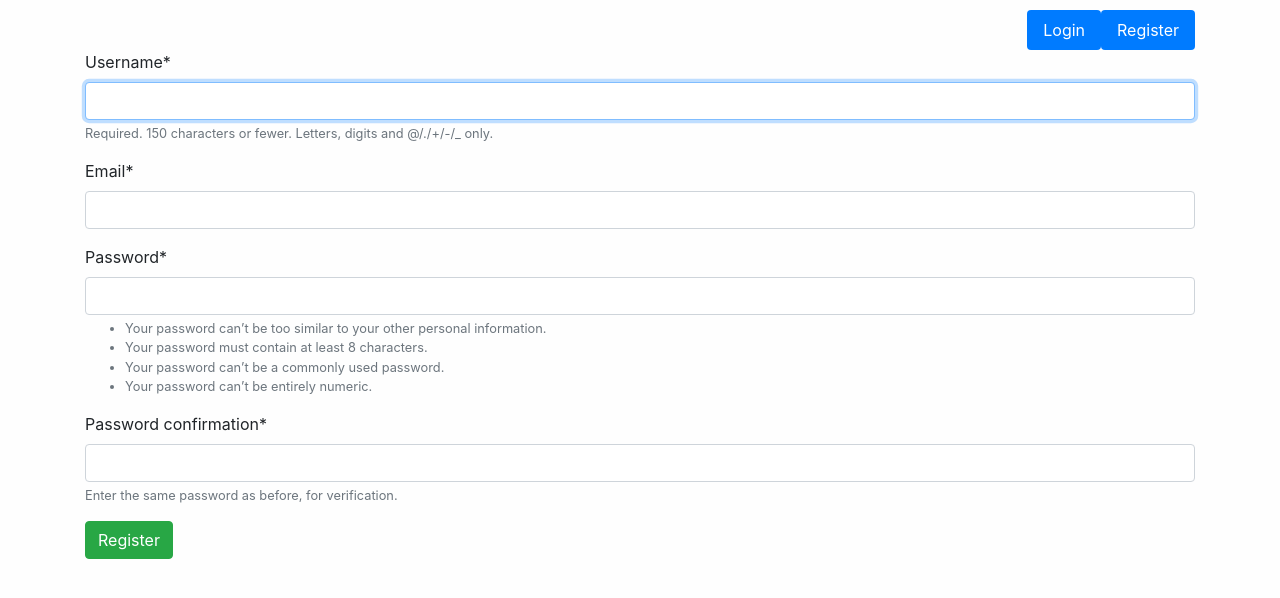
After one commit to anikolaienko/django-simple-webapp, a Django app: page /accounts/register in a window 1280 px wide. The commit adds this page. Shown: the top 598 px of the page. Run offline with Django 3.2, Linux system fonts and the light colour scheme; some libraries are stand-ins or nearby versions.

Commit message:
added registration, login, logout

```diff
--- a/app/settings.py
+++ b/app/settings.py
@@ -27,7 +27,6 @@ DEBUG = True
 
 ALLOWED_HOSTS = []
 
-
 # Application definition
 
 INSTALLED_APPS = [
@@ -38,6 +37,7 @@ INSTALLED_APPS = [
     'django.contrib.sessions',
     'django.contrib.messages',
     'django.contrib.staticfiles',
+    "crispy_forms",
 ]
 
 MIDDLEWARE = [
@@ -114,8 +114,11 @@ USE_L10N = True
 
 USE_TZ = True
 
+CRISPY_TEMPLATE_PACK="bootstrap4"
 
 # Static files (CSS, JavaScript, Images)
 # https://docs.djangoproject.com/en/3.1/howto/static-files/
 
 STATIC_URL = '/static/'
+LOGIN_REDIRECT_URL = "/"
+LOGOUT_REDIRECT_URL = "/"
--- /dev/null
+++ b/polls/forms.py
@@ -0,0 +1,11 @@
+from django import forms
+from django.contrib.auth.forms import UserCreationForm
+from django.contrib.auth.models import User
+
+
+class RegisterForm(UserCreationForm):
+    email = forms.EmailField()
+
+    class Meta:
+        model = User
+        fields = ["username", "email", "password1", "password2"]
--- a/polls/static/polls/style.css
+++ b/polls/static/polls/style.css
@@ -1,8 +1,4 @@
 body {
+    padding-top: 10px;
     background-color: #fefefe;
 }
-
-li, a, label, input {
-    font-size: 20;
-    color: #1A2855;
-}
--- /dev/null
+++ b/polls/templates/polls/base.html
@@ -0,0 +1,19 @@
+<!DOCTYPE html>
+<html lang="en">
+<head>
+    {% block title %}<title>Polls</title>{% endblock %}
+    <meta charset="utf-8">
+    <meta name="viewport" content="width=device-width, initial-scale=1">
+
+    <link rel="stylesheet" href="https://stackpath.bootstrapcdn.com/bootstrap/4.5.2/css/bootstrap.min.css" integrity="sha384-JcKb8q3iqJ61gNV9KGb8thSsNjpSL0n8PARn9HuZOnIxN0hoP+VmmDGMN5t9UJ0Z" crossorigin="anonymous">
+    {% load static %}
+    <link rel="stylesheet" type="text/css" href="{% static 'polls/style.css' %}">
+</head>
+<body>
+    <div class="container">
+        {% include 'polls/navbar.html' %}
+
+        {% block content %}<!-- default content text (typically empty) -->{% endblock %}
+    </div>
+</body>
+</html>
--- a/polls/templates/polls/detail.html
+++ b/polls/templates/polls/detail.html
@@ -1,7 +1,6 @@
-{% load static %}
+{% extends "polls/base.html" %}
 
-<link rel="stylesheet" type="text/css" href="{% static 'polls/style.css' %}">
-
+{% block content %}
     <h1>{{ question.question_text }}</h1>
 
     {% if error_message %}<p><strong>{{ error_message }}</strong></p>{% endif %}
@@ -16,3 +15,4 @@
     </form>
 
     <a href="{% url 'polls:index'%}">&lt; go back</a>
+{% endblock %}
--- a/polls/templates/polls/index.html
+++ b/polls/templates/polls/index.html
@@ -1,7 +1,6 @@
-{% load static %}
+{% extends "polls/base.html" %}
 
-<link rel="stylesheet" type="text/css" href="{% static 'polls/style.css' %}">
-
+{% block content %}
     {% if latest_question_list %}
         <h1>List of questions:</h1>
         <ul>
@@ -14,3 +13,4 @@
     {% else %}
         <p>No polls are available.</p>
     {% endif %}
+{% endblock %}
--- /dev/null
+++ b/polls/templates/polls/navbar.html
@@ -0,0 +1,17 @@
+<ul class="nav nav-pills justify-content-end">
+    {% if user.is_authenticated %}
+        <li class="nav-item">
+            <p class="nav-link disabled">Welcome, {{ user.username }}. Thanks for logging in.</p>
+        </li>
+        <li class="nav-item">
+            <a class="nav-link active" href="{% url 'polls:logout' %}">Logout</a>
+        </li>
+    {% else %}
+        <li class="nav-item">
+            <a class="nav-link active" href="{% url 'polls:login' %}">Login</a>
+        </li>
+        <li class="nav-item">
+            <a class="nav-link active" href="{% url 'polls:register' %}">Register</a>
+        </li>
+    {% endif %}
+</ul>
--- /dev/null
+++ b/polls/templates/polls/register.html
@@ -0,0 +1,11 @@
+{% extends "polls/base.html" %}
+
+{% load crispy_forms_tags %}
+
+{% block content %}
+    <form method="POST" class="form-group">
+        {% csrf_token %}
+        {{ form|crispy }}
+        <button type="submit" class="btn btn-success">Register</button>
+    </form>
+{% endblock %}
--- a/polls/templates/polls/results.html
+++ b/polls/templates/polls/results.html
@@ -1,7 +1,6 @@
-{% load static %}
+{% extends "polls/base.html" %}
 
-<link rel="stylesheet" type="text/css" href="{% static 'polls/style.css' %}">
-
+{% block content %}
     <h1>{{ question.question_text }}</h1>
 
     <ul>
@@ -11,3 +10,4 @@
     </ul>
 
     <a href="{% url 'polls:detail' question.id %}">Vote again?</a>
+{% endblock %}
--- a/polls/urls.py
+++ b/polls/urls.py
@@ -1,4 +1,5 @@
-from django.urls import path
+from django.urls import path, include
+from django.contrib.auth import views as auth_views
 
 from . import views
 
@@ -8,4 +9,8 @@ urlpatterns = [
     path('<int:pk>/', views.DetailView.as_view(), name='detail'),
     path('<int:pk>/results/', views.ResultsView.as_view(), name='results'),
     path('<int:question_id>/vote/', views.vote, name='vote'),
+
+    path('accounts/', include('django.contrib.auth.urls')),
+    path('accounts/login', auth_views.LoginView.as_view(template_name='polls/login.html'), name='login'),
+    path('accounts/register', views.register, name='register')
 ]
--- a/polls/views.py
+++ b/polls/views.py
@@ -1,10 +1,11 @@
-from django.shortcuts import render, get_object_or_404, reverse
+from django.shortcuts import render, get_object_or_404, reverse, redirect
 from django.http import HttpResponse, HttpResponseRedirect, Http404
 from django.urls import reverse
 from django.views import generic
 from django.utils import timezone
 
 from .models import Question, Choice
+from .forms import RegisterForm
 
 # Create your views here.
 class IndexView(generic.ListView):
@@ -49,3 +50,16 @@ def vote(request, question_id):
         # with POST data. This prevents data from being posted twice if a
         # user hits the Back button.
         return HttpResponseRedirect(reverse('polls:results', args=(question.id,)))
+
+# Create your views here.
+def register(request):
+    if request.method == "POST":
+        form = RegisterForm(request.POST)
+        if form.is_valid():
+            form.save()
+            return redirect('polls:index')
+        return render(request, 'polls/register.html', {"form":form, "errors":form.error_messages})
+    else:
+	    form = RegisterForm()
+
+    return render(request, 'polls/register.html', {"form":form})
```
Also changed, not shown: polls/templates/polls/login.html (added, +12 -0 lines). Lines whose indentation alone changed are shown as unchanged.
